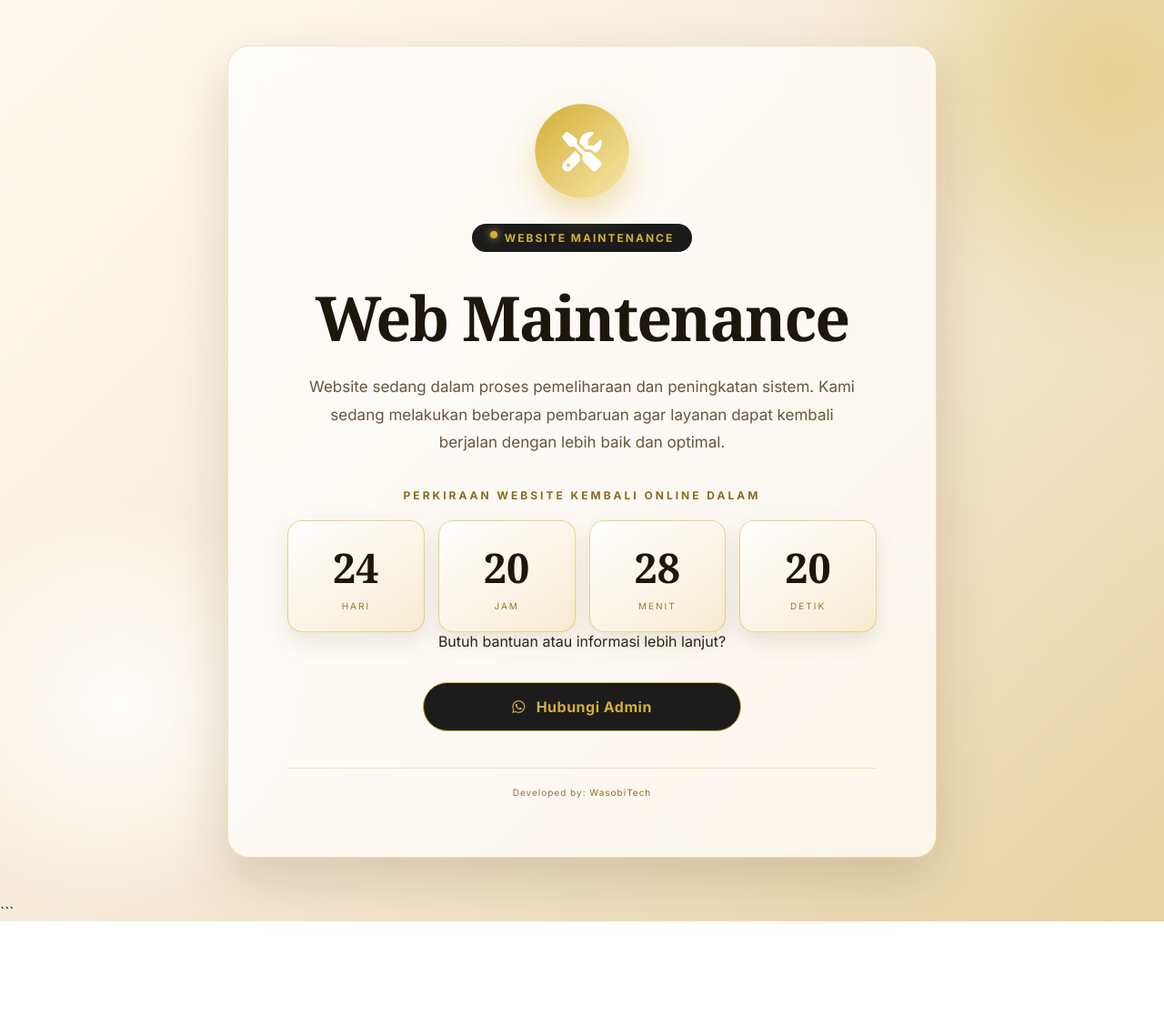
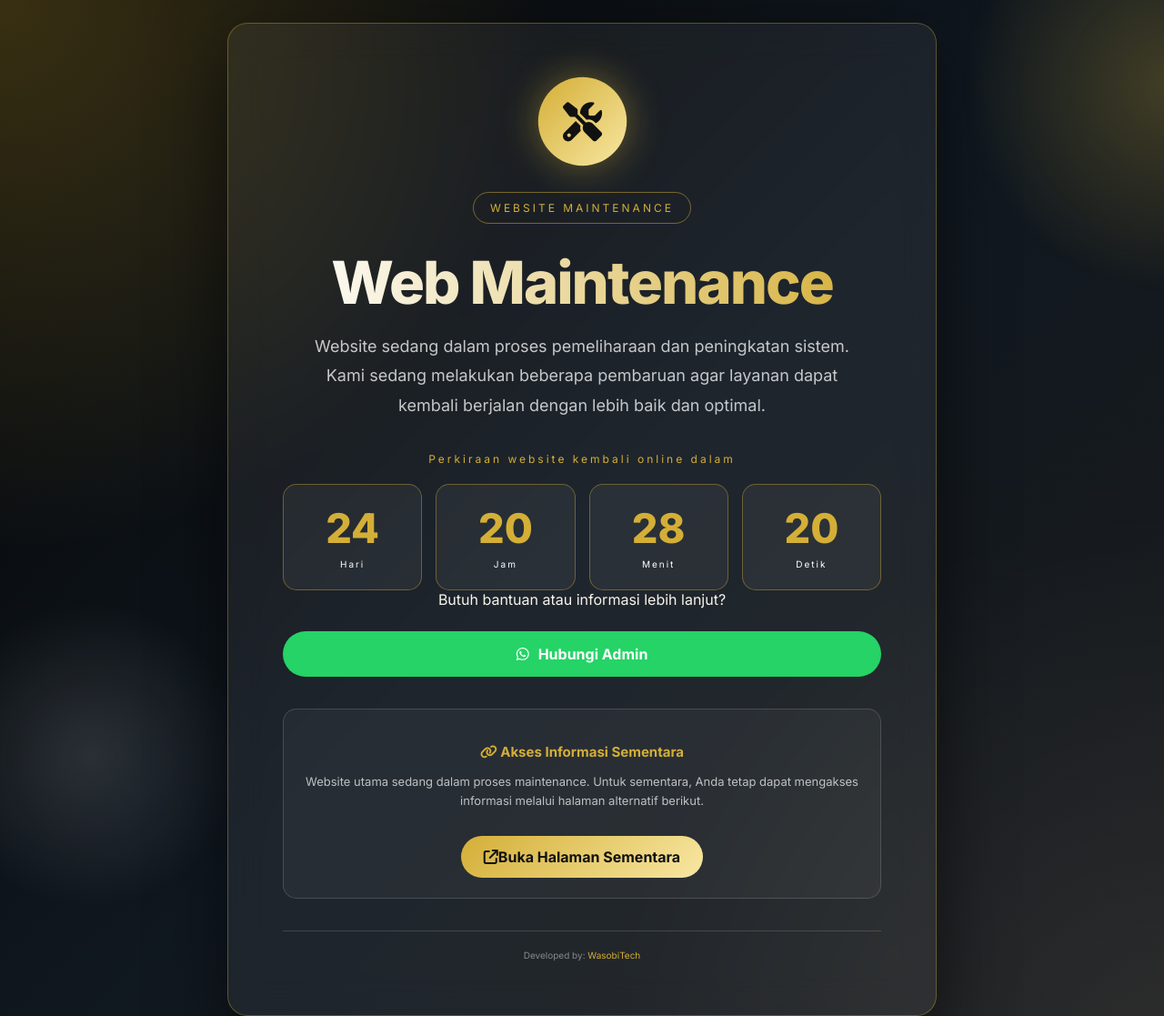
Before and after one commit to Wasobitech/Maintenance-Website, a plain HTML site: page index.html in a window 1280 px wide. Shown: the top 1117 px of the page at 91% size. Before the commit the page ends 1013 px from the top, so only its background shows below. Drawn offline with Linux system fonts and the light colour scheme.

Commit message:
Refactor index.html for improved styles and layout
Refactor CSS styles and update HTML structure for better layout and design.

```diff
--- a/index.html
+++ b/index.html
@@ -1,3 +1,4 @@
+
 <!DOCTYPE html>
 <html lang="id">
 <head>
@@ -31,17 +32,12 @@ href="https://cdnjs.cloudflare.com/ajax/libs/font-awesome/6.5.0/css/all.min.css"
 }
 
 
-html,body {
-
-    width:100%;
-    min-height:100%;
-
-}
-
-
 body {
 
     margin:0;
+
+    min-height:100vh;
+
 
     font-family:
     "Inter",
@@ -49,27 +45,40 @@ body {
     serif;
 
 
-    color:#2b2418;
+    color:#f8f4ea;
+
+
+    background:
+
+    radial-gradient(
+        circle at top left,
+        rgba(212,175,55,.25),
+        transparent 35%
+    ),
+
+    radial-gradient(
+        circle at bottom right,
+        rgba(255,255,255,.08),
+        transparent 35%
+    ),
+
+    linear-gradient(
+        135deg,
+        #050505,
+        #101820,
+        #1b1b1b
+    );
 
 
     overflow-x:hidden;
 
 
-    background:
-
-    linear-gradient(
-        135deg,
-        #fffaf0,
-        #f6ead7,
-        #e9d3a5
-    );
-
-
 }
 
 
+
 /* =========================
-   LUXURY LIGHT EFFECT
+   GOLD LIGHT ANIMATION
 ========================= */
 
 
@@ -84,40 +93,35 @@ position:fixed;
 
 width:500px;
 
+
 height:500px;
-
-
-top:-200px;
-
-right:-150px;
 
 
 
 background:
 
 radial-gradient(
-
 circle,
-
-rgba(212,175,55,.45),
-
-transparent 70%
-
+rgba(212,175,55,.25),
+transparent 65%
 );
 
 
 
-filter:blur(30px);
+top:-200px;
+
+right:-200px;
 
 
 
 animation:
 
-luxuryGlow 8s infinite alternate;
+luxuryGlow 12s infinite alternate;
 
 
 
 z-index:0;
+
 
 
 }
@@ -134,34 +138,33 @@ content:"";
 position:fixed;
 
 
-width:400px;
-
-height:400px;
+width:350px;
 
 
-bottom:-150px;
-
-left:-100px;
+height:350px;
 
 
 
 background:
 
 radial-gradient(
+circle,
+rgba(255,255,255,.12),
+transparent 70%
+);
 
-circle,
 
-rgba(255,255,255,.9),
 
-transparent 70%
+bottom:-150px;
 
-);
+
+left:-150px;
 
 
 
 animation:
 
-luxuryGlow 10s infinite alternate-reverse;
+luxuryGlow 15s infinite alternate-reverse;
 
 
 
@@ -172,30 +175,28 @@ z-index:0;
 
 
 
+
 @keyframes luxuryGlow {
 
 
 from {
 
 transform:
-translate(0,0)
-scale(1);
+translate(0,0);
 
 }
 
 
+
 to {
 
+transform:
+translate(80px,60px);
 
-transform:
-translate(40px,30px)
-scale(1.2);
+}
 
 
 }
-
-}
-
 
 
 
@@ -214,6 +215,7 @@ position:relative;
 z-index:2;
 
 
+
 min-height:100vh;
 
 
@@ -228,7 +230,7 @@ justify-content:center;
 
 padding:
 
-clamp(15px,5vw,50px);
+25px;
 
 
 }
@@ -236,9 +238,8 @@ clamp(15px,5vw,50px);
 
 
 
-
 /* =========================
-   PREMIUM CARD
+   LUXURY CARD
 ========================= */
 
 
@@ -252,15 +253,15 @@ max-width:780px;
 
 
 
-background:
+padding:
 
-rgba(255,255,255,.75);
+clamp(30px,6vw,60px);
 
 
 
-backdrop-filter:
+background:
 
-blur(15px);
+rgba(255,255,255,.06);
 
 
 
@@ -272,24 +273,23 @@ border:
 
 border-radius:
 
-24px;
+22px;
 
 
 
-padding:
+backdrop-filter:
 
-clamp(30px,7vw,65px);
-
-
-
-text-align:center;
+blur(20px);
 
 
 
 box-shadow:
 
+0 30px 80px rgba(0,0,0,.55);
 
-0 25px 60px rgba(80,60,20,.18);
+
+
+text-align:center;
 
 
 
@@ -299,6 +299,7 @@ luxuryAppear .8s ease;
 
 
 }
+
 
 
 
@@ -313,6 +314,7 @@ transform:
 translateY(30px);
 
 }
+
 
 
 to {
@@ -330,7 +332,6 @@ translateY(0);
 
 
 
-
 /* =========================
    ICON
 ========================= */
@@ -341,17 +342,15 @@ translateY(0);
 
 width:
 
-100px;
+95px;
 
 
 height:
 
-100px;
+95px;
 
 
-margin:
-
-auto;
+margin:auto;
 
 
 
@@ -372,34 +371,46 @@ border-radius:50%;
 background:
 
 linear-gradient(
-
 135deg,
-
 #d4af37,
-
-#f7e7a9
-
+#f8e7a2
 );
 
 
 
-color:#fff;
+color:#111;
 
 
 
 box-shadow:
 
-0 15px 35px rgba(212,175,55,.4);
+0 0 40px rgba(212,175,55,.45);
 
 
 
 animation:
 
-softPulse 3s infinite;
+goldPulse 3s infinite;
+
+
+}
 
 
 
+@keyframes goldPulse {
+
+
+50% {
+
+transform:
+scale(1.06);
+
 }
+
+
+}
+
+
 
 
 
@@ -409,25 +420,6 @@ softPulse 3s infinite;
 font-size:
 
 42px;
-
-
-}
-
-
-
-
-@keyframes softPulse {
-
-
-50% {
-
-
-transform:
-
-scale(1.08);
-
-
-}
 
 
 }
@@ -446,87 +438,38 @@ scale(1.08);
 display:inline-flex;
 
 
-
 margin-top:30px;
-
 
 
 padding:
 
-8px 20px;
+9px 18px;
 
 
 
-border-radius:
-
-50px;
+border-radius:50px;
 
 
 
-background:
+border:
 
-#1b1b1b;
+1px solid rgba(212,175,55,.5);
 
 
 
-color:
-
-#d4af37;
+color:#d4af37;
 
 
 
-font-size:
-
-12px;
+font-size:12px;
 
 
 
-font-weight:700;
+letter-spacing:3px;
 
 
 
-letter-spacing:
-
-2px;
-
-
-
-text-transform:
-
-uppercase;
-
-
-
-}
-
-
-
-
-.badge-dot {
-
-
-width:8px;
-
-
-height:8px;
-
-
-
-background:#d4af37;
-
-
-
-border-radius:50%;
-
-
-
-margin-right:8px;
-
-
-
-box-shadow:
-
-0 0 10px #d4af37;
+text-transform:uppercase;
 
 
 
@@ -549,31 +492,35 @@ margin:
 
 
 
-font-family:
+font-size:
 
-Georgia,
-"Times New Roman",
-serif;
+clamp(38px,8vw,65px);
 
 
 
-font-size:
-
-clamp(38px,8vw,68px);
+font-weight:800;
 
 
 
-font-weight:700;
+letter-spacing:-2px;
 
 
 
-letter-spacing:
+background:
 
--2px;
+linear-gradient(
+90deg,
+#fff,
+#d4af37
+);
 
 
 
-color:#1c160c;
+-webkit-background-clip:text;
+
+
+
+color:transparent;
 
 
 
@@ -581,35 +528,30 @@ color:#1c160c;
 
 
 
+
 .subtitle {
 
 
-max-width:
-
-600px;
+max-width:600px;
 
 
-
-margin:
-
-auto;
+margin:auto;
 
 
 
 font-size:
 
-clamp(14px,3vw,17px);
+clamp(14px,3vw,18px);
 
 
 
-line-height:
-
-1.8;
+line-height:1.8;
 
 
 
-color:#66563c;
+color:
 
+rgba(255,255,255,.75);
 
 
 }
@@ -617,7 +559,7 @@ color:#66563c;
 
 
 /* =========================
-   TIMER
+   COUNTDOWN
 ========================= */
 
 
@@ -627,34 +569,18 @@ color:#66563c;
 margin-top:35px;
 
 
-
-font-size:
-
-12px;
+font-size:12px;
 
 
-
-letter-spacing:
-
-3px;
+letter-spacing:3px;
 
 
-
-font-weight:700;
-
-
-
-color:#8c6b1f;
-
-
-
-text-transform:
-
-uppercase;
+color:#d4af37;
 
 
 
 }
+
 
 
 
@@ -670,17 +596,15 @@ repeat(4,1fr);
 
 
 
-gap:
-
-15px;
+gap:15px;
 
 
 
 margin-top:20px;
 
 
+}
 
-}
 
 
 
@@ -689,27 +613,13 @@ margin-top:20px;
 
 background:
 
-linear-gradient(
-
-145deg,
-
-#fff,
-
-#f7ecd2
-
-);
+rgba(255,255,255,.05);
 
 
 
 border:
 
-1px solid rgba(212,175,55,.5);
-
-
-
-border-radius:
-
-16px;
+1px solid rgba(212,175,55,.4);
 
 
 
@@ -719,9 +629,7 @@ padding:
 
 
 
-box-shadow:
-
-0 10px 25px rgba(80,60,20,.12);
+border-radius:15px;
 
 
 
@@ -735,25 +643,17 @@ box-shadow:
 display:block;
 
 
+font-size:
 
-font-family:
-
-Georgia,
-serif;
+clamp(28px,7vw,45px);
 
 
 
-font-size:
-
-clamp(26px,7vw,45px);
+font-weight:800;
 
 
 
-font-weight:bold;
-
-
-
-color:#1d160a;
+color:#d4af37;
 
 
 
@@ -764,29 +664,13 @@ color:#1d160a;
 .time-label {
 
 
-margin-top:8px;
+font-size:10px;
 
 
-
-font-size:
-
-10px;
+letter-spacing:2px;
 
 
-
-letter-spacing:
-
-2px;
-
-
-
-color:#9b7a35;
-
-
-
-text-transform:
-
-uppercase;
+color:white;
 
 
 
@@ -795,14 +679,160 @@ uppercase;
 
 
 /* =========================
-   WHATSAPP PREMIUM BUTTON
+   TEMPORARY ACCESS
+========================= */
+
+
+.temporary {
+
+
+margin-top:35px;
+
+
+
+padding:
+
+22px;
+
+
+
+border-radius:15px;
+
+
+
+background:
+
+rgba(255,255,255,.04);
+
+
+
+border:
+
+1px solid rgba(255,255,255,.15);
+
+
+
+}
+
+
+
+.temporary h3 {
+
+
+font-size:15px;
+
+
+color:#d4af37;
+
+
+margin-bottom:10px;
+
+
+}
+
+
+
+.temporary p {
+
+
+font-size:13px;
+
+
+line-height:1.6;
+
+
+color:
+
+rgba(255,255,255,.7);
+
+
+}
+
+
+
+.temp-button {
+
+
+display:inline-flex;
+
+
+align-items:center;
+
+
+justify-content:center;
+
+
+
+margin-top:15px;
+
+
+
+padding:
+
+13px 25px;
+
+
+
+border-radius:50px;
+
+
+
+background:
+
+linear-gradient(
+135deg,
+#d4af37,
+#f8e7a2
+);
+
+
+
+color:#111;
+
+
+
+font-weight:700;
+
+
+
+text-decoration:none;
+
+
+
+transition:.3s;
+
+
+
+}
+
+
+
+.temp-button:hover {
+
+
+transform:
+
+translateY(-3px);
+
+
+box-shadow:
+
+0 10px 30px rgba(212,175,55,.35);
+
+
+}
+
+
+
+/* =========================
+   WHATSAPP
 ========================= */
 
 
 .whatsapp-btn {
 
 
-margin-top:35px;
+margin-top:25px;
 
 
 
@@ -816,44 +846,25 @@ align-items:center;
 
 
 
-gap:12px;
+gap:10px;
 
 
 
 padding:
 
-16px 25px;
+15px;
 
 
 
-width:100%;
+background:#25D366;
 
 
 
-max-width:350px;
+color:white;
 
 
 
-margin-left:auto;
-
-
-margin-right:auto;
-
-
-
-background:
-
-#1c1c1c;
-
-
-
-color:#d4af37;
-
-
-
-border-radius:
-
-50px;
+border-radius:50px;
 
 
 
@@ -863,39 +874,6 @@ text-decoration:none;
 
 font-weight:700;
 
-
-
-letter-spacing:.5px;
-
-
-
-border:
-
-1px solid #d4af37;
-
-
-
-transition:.3s;
-
-
-
-}
-
-
-
-.whatsapp-btn:hover {
-
-
-background:#d4af37;
-
-
-color:#1c1c1c;
-
-
-
-transform:
-
-translateY(-3px);
 
 
 }
@@ -912,17 +890,15 @@ translateY(-3px);
 .footer {
 
 
-margin-top:40px;
-
+margin-top:35px;
 
 
 padding-top:20px;
 
 
-
 border-top:
 
-1px solid rgba(212,175,55,.3);
+1px solid rgba(255,255,255,.15);
 
 
 
@@ -933,35 +909,26 @@ border-top:
 .footer-text {
 
 
-font-size:
-
-10px;
+font-size:10px;
 
 
 
-letter-spacing:
+color:
 
-1px;
-
-
-
-color:#8c7650;
+rgba(255,255,255,.45);
 
 
 
 }
 
 
-
 .footer-text a {
 
 
-color:#8c6b1f;
-
+color:#d4af37;
 
 
 text-decoration:none;
-
 
 
 }
@@ -969,27 +936,11 @@ text-decoration:none;
 
 
 
-/* =========================
-   MOBILE
-========================= */
+
+/* MOBILE */
 
 
 @media(max-width:480px){
-
-
-.maintenance-card {
-
-
-border-radius:18px;
-
-
-padding:
-
-30px 18px;
-
-
-}
-
 
 
 .countdown {
@@ -1013,9 +964,8 @@ padding:
 }
 
 
+
 }
-
-
 
 </style>
 
@@ -1157,7 +1107,7 @@ padding:
 
     <a
         class="whatsapp-btn"
-        href="https://wa.me/6281234567899"
+        href="https://wa.me/628212479625"
         target="_blank"
         rel="noopener noreferrer">
 
@@ -1166,6 +1116,33 @@ padding:
         Hubungi Admin
 
     </a>
+
+</div>
+<div class="temporary">
+
+<h3>
+<i class="fa-solid fa-link"></i>
+Akses Informasi Sementara
+</h3>
+
+
+<p>
+
+Website utama sedang dalam proses maintenance.
+Untuk sementara, Anda tetap dapat mengakses informasi melalui halaman alternatif berikut.
+
+</p>
+
+
+<a
+href="https://example.com"
+target="_blank"
+class="temp-button">
+
+<i class="fa-solid fa-arrow-up-right-from-square"></i>
+Buka Halaman Sementara
+
+</a>
 
 </div>
 
@@ -1178,7 +1155,7 @@ padding:
 
         Developed by:
 		<a
-            href="https://https://wasobi-technology-indonesia.webflow.io/"
+            href="https://wasobi-technology-indonesia.webflow.io/"
             target="_blank"
             rel="noopener noreferrer">
 
```
